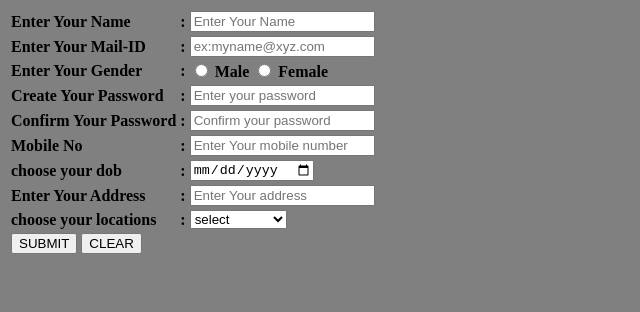
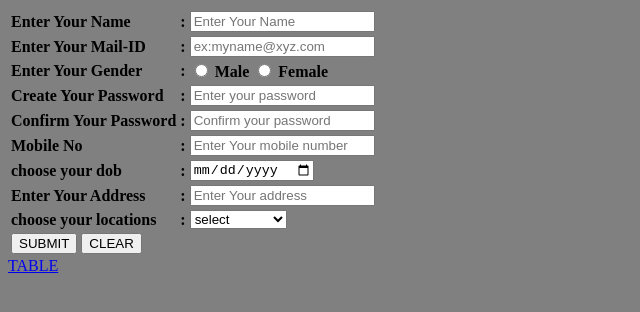
Before and after one commit to Hutishseju/elective-task-IT282.01-, a plain HTML site: page new.html in a window 1280 px wide. Shown: the full height of the page, 0-640 px from the left. Drawn offline with Linux system fonts and the light colour scheme.

Commit message:
Update new.html

```diff
--- a/new.html
+++ b/new.html
@@ -91,6 +91,7 @@
 
         </table>
     </div>
+    <a href="./table.html">TABLE</a>
 </body>
 
 </html>
```
